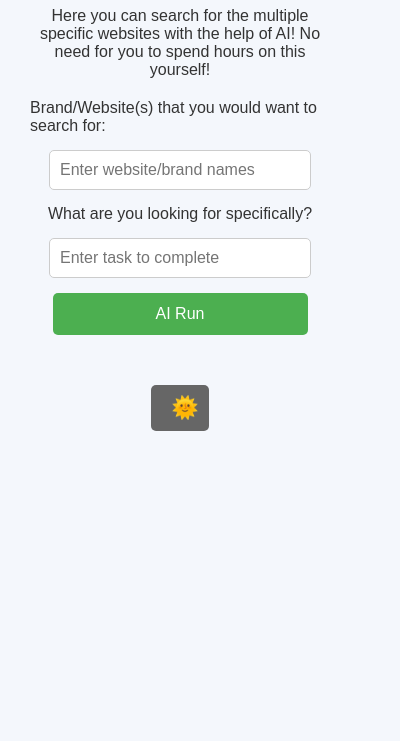
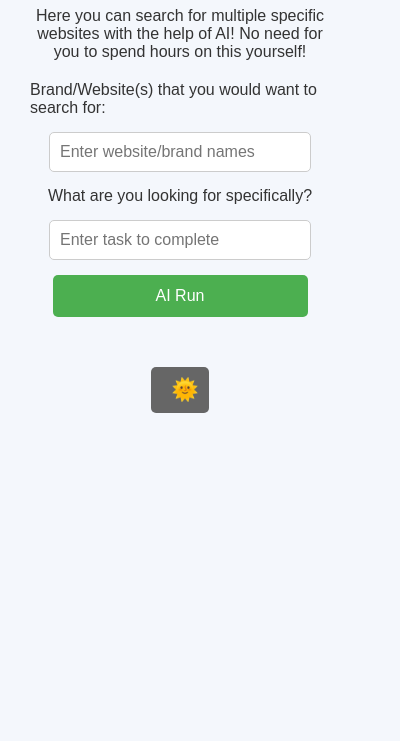
Before and after one commit to neagualexa/ichack25, a browser extension: page chrome_extension/popup.html in a window 400 px wide. Shown: the part 103-844 px from the top of the page. Drawn offline with Linux system fonts and the light colour scheme.

Commit message:
one more major sensible change made, thank you ishaan

```diff
--- a/chrome_extension/popup.html
+++ b/chrome_extension/popup.html
@@ -150,7 +150,7 @@
   <h1>Task Manager</h1>
 
   <div style="text-align: center; padding-bottom: 20px;">
-    <text>Here you can search for the multiple specific websites with the help of AI! No need for you to spend hours on this yourself!</text>
+    <text>Here you can search for multiple specific websites with the help of AI! No need for you to spend hours on this yourself!</text>
   </div>
 
   <!-- Form container -->
```
